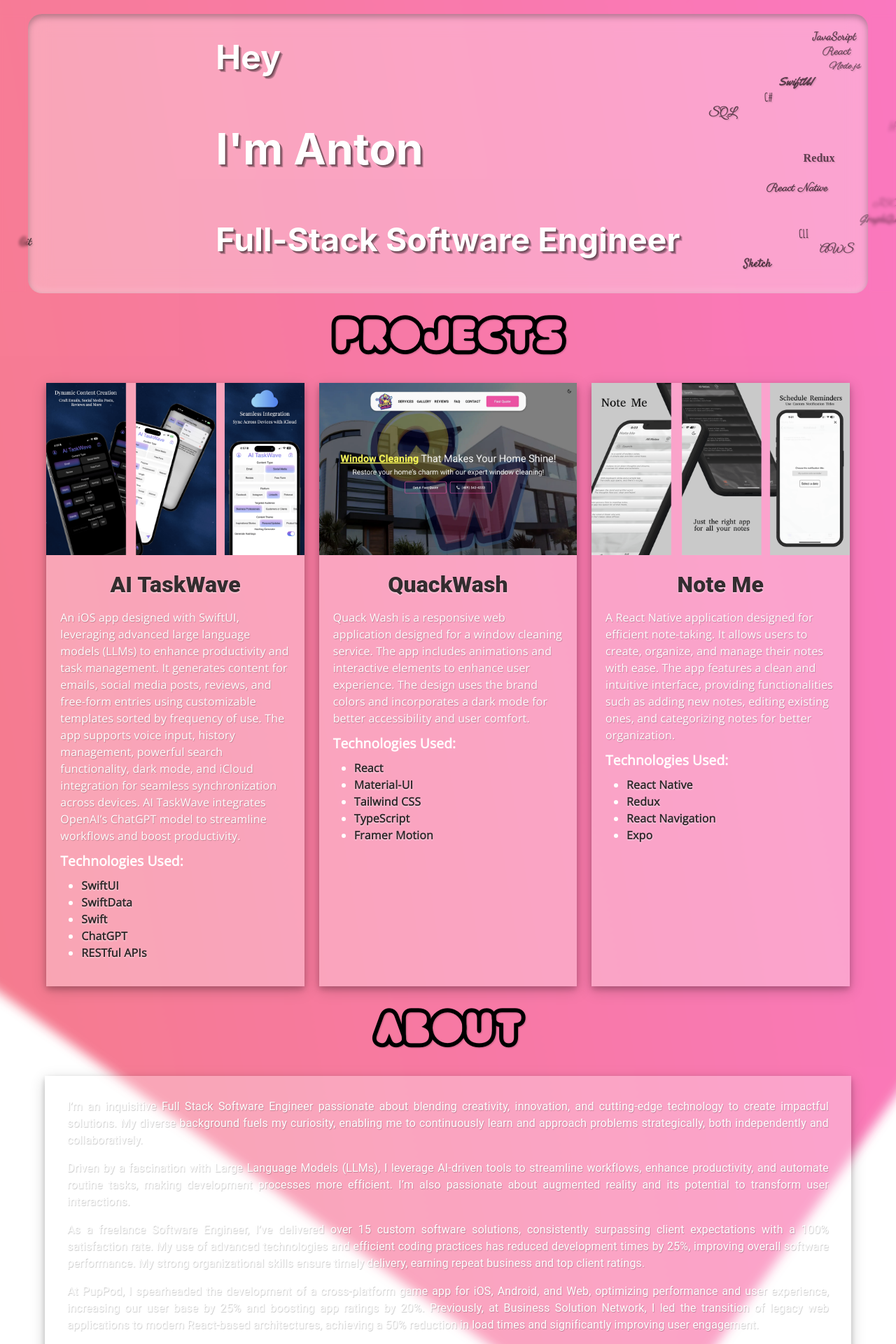
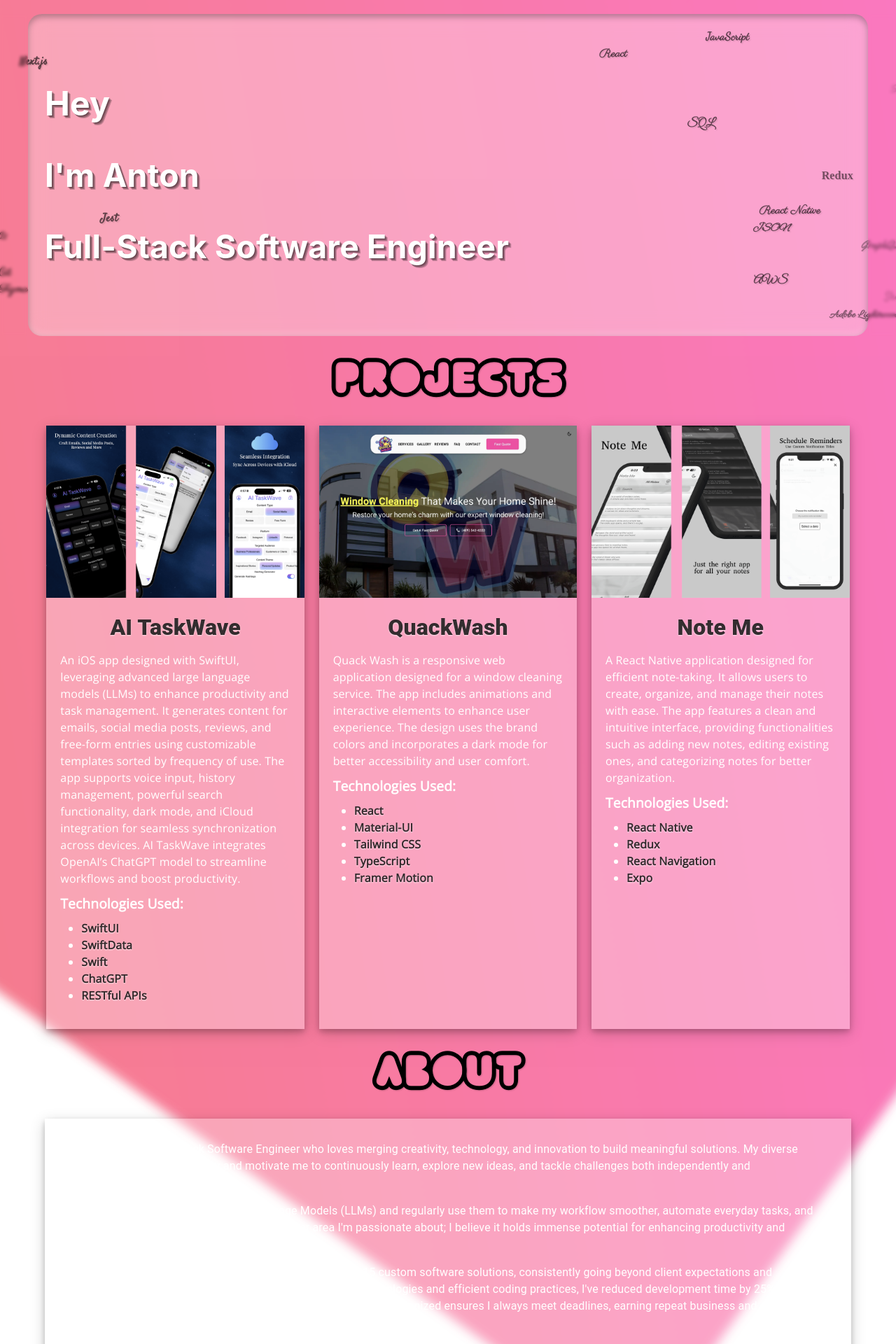
Before and after one commit to anton3ch/portfolio-react, a React (Create React App) app: page / in a window 1280 px wide. Shown: the top 1920 px of the page at 70% size. Built offline with nearby package versions, Linux system fonts and the light colour scheme; a web font is replaced by a local one.

Commit message:
update styling and bio

```diff
--- a/src/components/AboutMe.js
+++ b/src/components/AboutMe.js
@@ -2,15 +2,15 @@
 import { Typography } from "@mui/material";
 
 const aboutMeText =
-  `I’m an inquisitive Full Stack Software Engineer passionate about blending creativity, innovation, and cutting-edge technology to create impactful solutions. My diverse background fuels my curiosity, enabling me to continuously learn and approach problems strategically, both independently and collaboratively.
+  `I'm an inquisitive Full Stack Software Engineer who loves merging creativity, technology, and innovation to build meaningful solutions. My diverse experiences drive my curiosity and motivate me to continuously learn, explore new ideas, and tackle challenges both independently and collaboratively.
 
-Driven by a fascination with Large Language Models (LLMs), I leverage AI-driven tools to streamline workflows, enhance productivity, and automate routine tasks, making development processes more efficient. I’m also passionate about augmented reality and its potential to transform user interactions.
+I'm particularly fascinated by Large Language Models (LLMs) and regularly use them to make my workflow smoother, automate everyday tasks, and boost productivity. Augmented reality is another area I'm passionate about; I believe it holds immense potential for enhancing productivity and efficiency in our daily lives.
 
-As a freelance Software Engineer, I’ve delivered over 15 custom software solutions, consistently surpassing client expectations with a 100% satisfaction rate. My use of advanced technologies and efficient coding practices has reduced development times by 25%, improving overall software performance. My strong organizational skills ensure timely delivery, earning repeat business and top client ratings.
+As a freelance Software Engineer, I've delivered more than 15 custom software solutions, consistently going beyond client expectations and maintaining a 100% satisfaction rate. By utilizing modern technologies and efficient coding practices, I've reduced development time by 25% and significantly enhanced software performance. My ability to stay organized ensures I always meet deadlines, earning repeat business and excellent client feedback.
 
-At PupPod, I spearheaded the development of a cross-platform game app for iOS, Android, and Web, optimizing performance and user experience, increasing our user base by 25% and boosting app ratings by 20%. Previously, at Business Solution Network, I led the transition of legacy web applications to modern React-based architectures, achieving a 50% reduction in load times and significantly improving user engagement.
+At PupPod, I led the development of a cross-platform game app for iOS, Android, and Web, optimizing performance and user experience, resulting in a 25% user base growth and a 20% improvement in app ratings. At Business Solution Network, I spearheaded the migration from legacy systems to modern React-based architectures, achieving a 50% reduction in page load times and notably boosting user engagement.
 
-Beyond software development, I enjoy creating custom HomeKit solutions, such as automating my water filtration system, and innovating smart home experiences using 3D modeling and printing. Outside of tech, I’m passionate about hiking, photography with my Canon 5D Mark IV, and continually expanding my skill set to remain at the forefront of software engineering.`.trim();
+When I'm not coding, I enjoy tinkering with custom HomeKit solutions, like automating my water filter, and innovating my smart home setup through 3D modeling and printing. Outside tech, I love traveling, hiking, scuba diving, photographing wildlife and nature with my Canon 5D Mark IV—all activities that inspire my creativity and help me maintain a balanced and fulfilling lifestyle.`.trim();
 
 export default function AboutMe() {
   const paragraphs = aboutMeText.split("\n\n");
@@ -20,7 +20,7 @@
       <h2 className="sectionTitle">ABOUT</h2>
       <div className="card cardAbout">
         <div className="card-body aboutText">
-          <Typography variant="body1" className="text-justify" component="div">
+          <Typography variant="body1" className="" component="div">
             {paragraphs.map((paragraph, idx) => (
               <p
                 key={idx}
--- a/src/components/Intro.js
+++ b/src/components/Intro.js
@@ -69,16 +69,20 @@
 
 function Intro() {
   const outerBoxRef = useRef(null);
-  const [outerBoxHeight, setOuterBoxHeight] = useState(0);
+  const [outerBoxHeight, setOuterBoxHeight] = useState("30rem");
 
-  useEffect(() => {
-    if (outerBoxRef.current) {
-      setOuterBoxHeight(outerBoxRef.current.clientHeight);
-    }
-  }, []);
+  // useEffect(() => {
+  //   if (outerBoxRef.current) {
+  //     setOuterBoxHeight(outerBoxRef.current.clientHeight);
+  //   }
+  // }, []);
 
   return (
-    <div className="outerBox" ref={outerBoxRef}>
+    <div
+      className="outerBox"
+      ref={outerBoxRef}
+      style={{ height: outerBoxHeight }}
+    >
       <div
         className="outerBoxLeftBlur"
         style={{ height: outerBoxHeight }}
@@ -86,6 +90,7 @@
       <Container
         className="jumbotron intro"
         id="intro"
+
         // style={{ position: "relative", overflow: "hidden" }}
       >
         {/* Insert the frothy floating rectangle as a background overlay */}
@@ -93,9 +98,9 @@
 
         <div className="innerIntro">
           <h1 className="introHey ">Hey</h1>
-          <div className="intro-name">
-            <h2 className="intro-name">I'm Anton</h2>
-            {/* <a
+          {/* <div className="intro-name"> */}
+          <h2 className="intro-name">I'm Anton</h2>
+          {/* <a
               href="https://www.linkedin.com/in/anton3ch/"
               target="_blank"
               id="myName"
@@ -103,7 +108,7 @@
             >
               <h2 className="intro-name">Anton</h2>
             </a> */}
-          </div>
+          {/* </div> */}
           <h2 id="intro2" className="depth">
             Full-Stack Software Engineer
           </h2>
--- a/src/components/Styles/introStyles.css
+++ b/src/components/Styles/introStyles.css
@@ -10,8 +10,8 @@
   justify-content: center;
 } */
 .intro {
-  display: flex;
-  justify-content: center;
+  display: block;
+  /* justify-content: center; */
   /* padding: 0 !important; */
 
   color: rgb(255, 255, 255);
@@ -34,16 +34,16 @@
 }
 
 .introHey {
-  margin-block: 2vh;
+  margin-block: 1rem;
 }
 
 .intro-name {
-  margin-block: 2vh;
+  margin-block: 1rem;
   display: flex;
 }
 
 #intro h1 {
-  font-size: 3rem;
+  font-size: 3rem !important;
   font-family: "Inter", sans-serif;
   text-shadow: 1px 1px 0px rgba(0, 0, 0, 0.2),
     /* subtle inner shadow */ 2px 2px 0px rgba(0, 0, 0, 0.2),
@@ -51,7 +51,7 @@
 }
 
 #intro h2 {
-  font-size: 3.9rem;
+  font-size: 2.9rem !important;
   font-family: "Inter", sans-serif;
   text-shadow: 1px 1px 0px rgba(0, 0, 0, 0.2),
     /* subtle inner shadow */ 2px 2px 0px rgba(0, 0, 0, 0.2),
@@ -66,8 +66,8 @@
   /* max-width: fit-content;
   min-width: min-content; */
   font-size: 2.9rem !important;
-  margin-block: 2vh;
-  padding-bottom: 2vh;
+  margin-block: 1rem;
+  /* padding-bottom: 1rem; */
 }
 
 #myName {
--- a/src/index.css
+++ b/src/index.css
@@ -124,8 +124,8 @@
 p {
   /* color: rgba(255, 255, 255, 0.9); */
   color: var(--font-color, white) !important;
-  text-shadow: 0.5px 0.5px 1px rgba(0, 0, 0, 0.15),
-    1px 1px 1px rgba(0, 0, 0, 0.1);
+  /* text-shadow: 0.5px 0.5px 1px rgba(0, 0, 0, 0.15),
+    1px 1px 1px rgba(0, 0, 0, 0.1); */
 }
 
 a {
```
